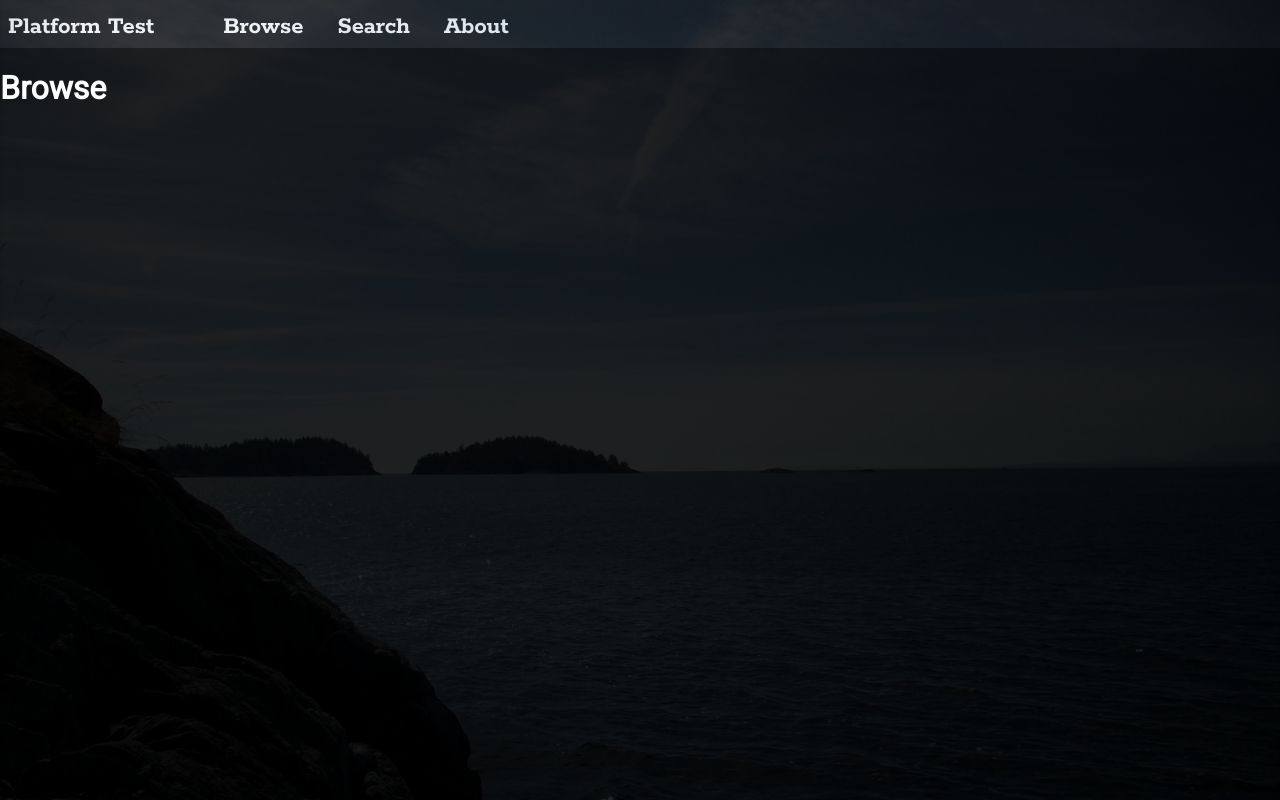
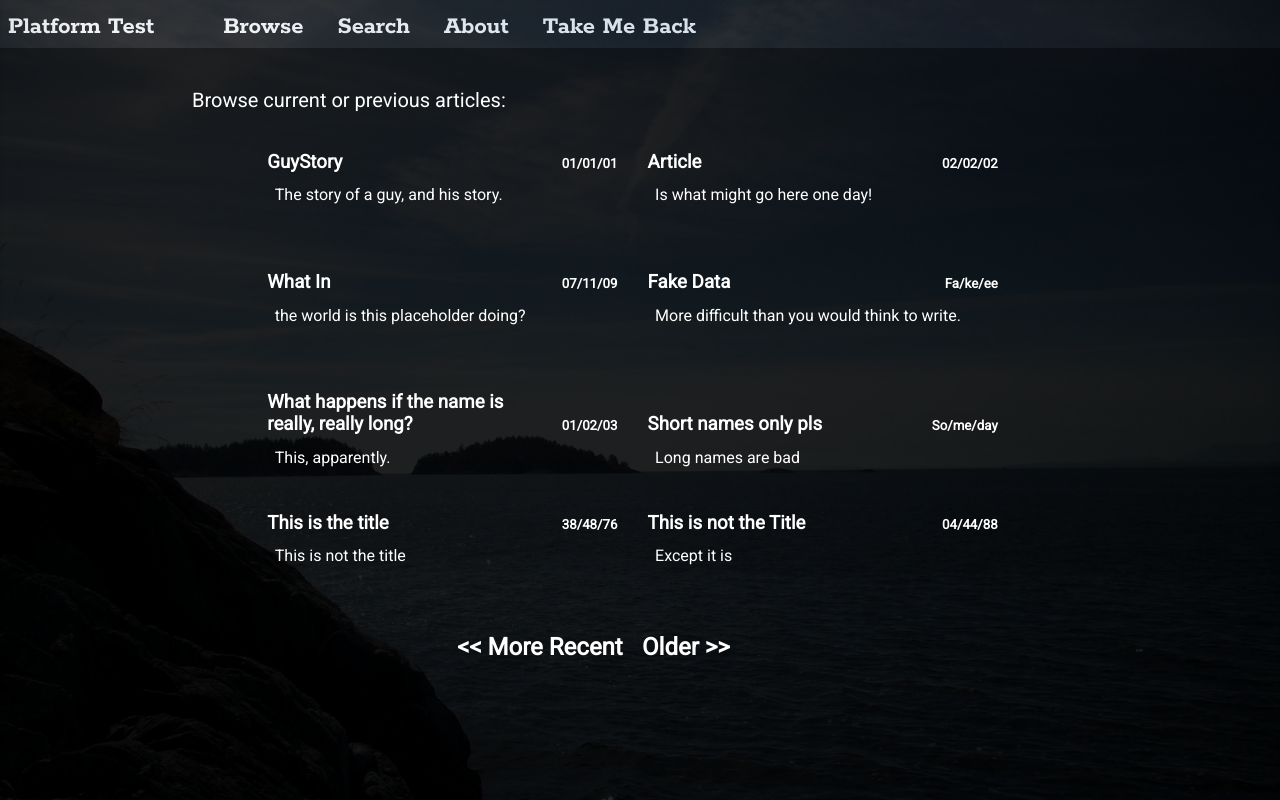
Before and after one commit to unendingspace/csclub-personal-site, a plain HTML site: page testing/index.html in a window 1280 px wide. Both pictures are taken after a click on the element "Browse". Drawn offline with Linux system fonts and the light colour scheme.

Commit message:
Working on new feature

```diff
--- a/css/base.css
+++ b/css/base.css
@@ -142,7 +142,7 @@ body {
 	transform: translateX(-50%);
 }
 
-.content div{
+.content div {
 	display: none;
 	height: auto;
 	color: white;
--- a/css/testing.css
+++ b/css/testing.css
@@ -13,7 +13,6 @@ body {
 	margin-top: -2px;
 	margin-bottom: 0px;
 	right: 0px;
-	/*display: none;*/
 	z-index: 1;
 	overflow: auto;
 	text-align: right;
@@ -50,3 +49,74 @@ body {
 		width: 65%;
 	}
 }
+
+.content .browsearea {
+	width: 60%;
+	height: 80%;
+	margin: auto;
+	display: block;
+}
+
+.content .browsearea .browserow {
+	width: 100%;
+	height: 20%;
+	display: block;
+}
+
+.content .browsearea .browserow .article {
+	width: 49%;
+	height: 100%;
+	display: inline-block;
+}
+
+.content .browsearea .browserow #browseright {
+	width: 15%;
+	height: 20%;
+	display: inline-block;
+}
+
+.content .browsearea .browserow #browseleft {
+	width: 25%;
+	margin-left: 24%;
+	height: 20%;
+	display: inline-block;
+	text-align: right;
+}
+
+#browseright h2 {
+	padding-left: 5%;
+}
+
+#browseleft h2 {
+	padding-right: 5%;
+}
+
+.content .browsearea .browserow .article h3 {
+	padding-left: 3%;
+	display: inline-block;
+	width: 70%;
+}
+.content .browsearea .browserow .article h5 {
+	text-align: right;
+	padding-right: 3%;
+	display: inline-block;
+	width: 22%;
+}
+
+.content .browsearea .browserow .article p {
+	margin-top: -2%;
+	padding-left: 5%;
+	display: block;
+}
+
+.article:hover {
+	color: #AD96FF;
+}
+
+#browseright:hover {
+	color: #AD96FF;
+}
+
+#browseleft:hover {
+	color: #AD96FF;
+}
--- a/testing/index.html
+++ b/testing/index.html
@@ -28,6 +28,11 @@
 					<h1>About</h1>
 				</div>
 			</a>
+			<a href="../">
+				<div class="button">
+					<h1>Take Me Back</h1>
+				</div>
+			</a>
 			<div class="toggle">
 				<div class="menu">
 					<a href="#">
@@ -43,6 +48,11 @@
 					<a href="#">
 						<div class="item">
 							<h1>About</h1>
+						</div>
+					</a>
+					<a href="../">
+						<div class="button">
+							<h1>Take Me Back</h1>
 						</div>
 					</a>
 				</div>
@@ -66,13 +76,92 @@
 		</div>
 		<div class="content">
 			<div id="browse">
-				<h1>Browse</h1>
+				<div class="topspacer"></div>
+				<p class="toptext">Browse current or previous articles:</p>
+				<div class="browsearea">
+					<div class="browserow">
+						<a href="#">
+							<div class="article">
+								<h3>GuyStory</h3>
+								<h5>01/01/01</h5>
+								<p>The story of a guy, and his story.</p>
+							</div>
+						</a>
+						<a href="#">
+							<div class="article">
+								<h3>Article</h3>
+								<h5>02/02/02</h5>
+								<p>Is what might go here one day!</p>
+							</div>
+						</a>
+					</div>
+					<div class="browserow">
+						<a href="#">
+							<div class="article">
+								<h3>What In</h3>
+								<h5>07/11/09</h5>
+								<p>the world is this placeholder doing?</p>
+							</div>
+						</a>
+						<a href="#">
+							<div class="article">
+								<h3>Fake Data</h3>
+								<h5>Fa/ke/ee</h5>
+								<p>More difficult than you would think to write.</p>
+							</div>
+						</a>
+					</div>
+					<div class="browserow">
+						<a href="#">
+							<div class="article">
+								<h3>What happens if the name is really, really long?</h3>
+								<h5>01/02/03</h5>
+								<p>This, apparently.</p>
+							</div>
+						</a>
+						<a href="#">
+							<div class="article">
+								<h3>Short names only pls</h3>
+								<h5>So/me/day</h5>
+								<p>Long names are bad</p>
+							</div>
+						</a>
+					</div>
+					<div class="browserow">
+						<a href="#">
+							<div class="article">
+								<h3>This is the title</h3>
+								<h5>38/48/76</h5>
+								<p>This is not the title</p>
+							</div>
+						</a>
+						<a href="#">
+							<div class="article">
+								<h3>This is not the Title</h3>
+								<h5>04/44/88</h5>
+								<p>Except it is</p>
+							</div>
+						</a>
+					</div>
+					<div class="browserow">
+						<a href="#">
+							<div id="browseleft">
+								<h2><< More Recent</h2>
+							</div>
+						</a>
+						<a href="#">
+							<div id="browseright">
+								<h2>Older >></h2>
+							</div>
+						</a>
+					</div>
+				</div>
 			</div>
 			<div id="search">
-				<h1>Search</h1>
+				<h1 class="toptext">Search Feature yet to be started</h1>
 			</div>
 			<div id="about">
-				<h1>About</h1>
+				<h1 class="toptext">About page goes here</h1>
 			</div>
 		</div>
 	</body>
```
